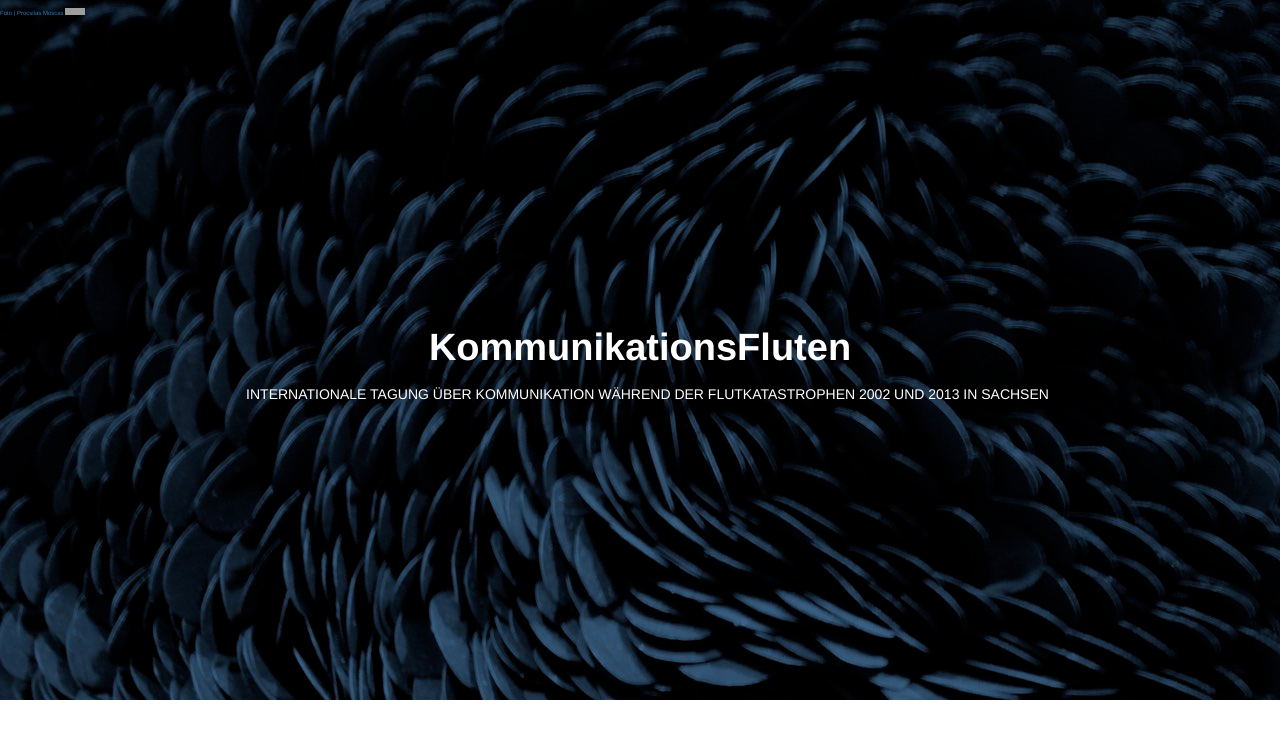
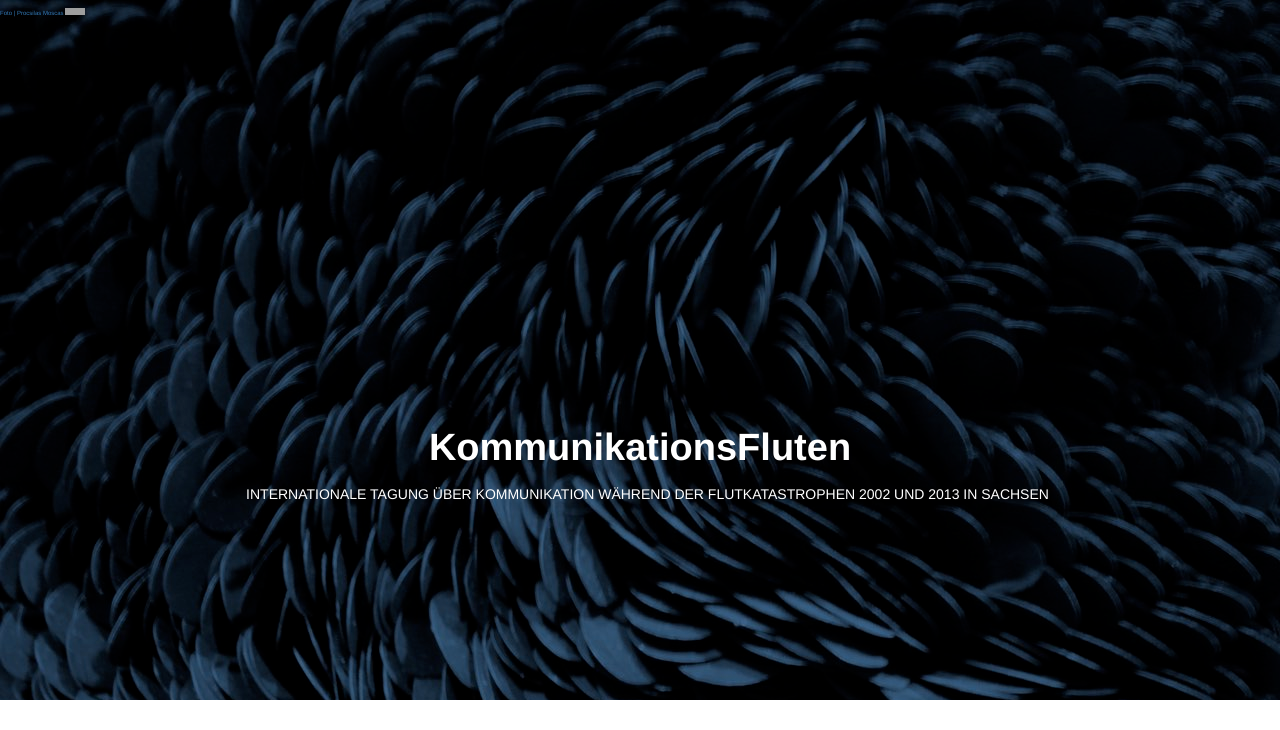
Before and after one commit to susedev/test, a Jekyll site: the page built from index.html, in a window 1280 px wide. Shown: the top 730 px of the page. Built offline with Jekyll 4.4.1, drawn with Linux system fonts in a browser that asks for light colours; nearby versions of some CDN libraries; grey boxes are pictures that could not be loaded.

Commit message:
Update home.html

```diff
--- a/_layouts/home.html
+++ b/_layouts/home.html
@@ -11,7 +11,7 @@
 <header class="intro-header" style="background-image: url('{{ site.base_url }}/background-1280x800.jpg'); display: block; max-height: 100%; max-width: 100%;">
     <a href="https://www.flickr.com/photos/procsilas/3010458671/in/photostream/" style="font-size: 6px; color:#808080, text-align: right; "> Foto | Procsilas Moscas </a>
     <a rel="license" href="http://creativecommons.org/licenses/by/2.0/"><img alt="Creative Commons License" style="height: 7px; width: 20px; position:right;" src="https://i.creativecommons.org/l/by/2.0/88x31.png" /></a></p>
-    <a href="{{ site.base_url }}/konferenz-kommunikationsfluten.html"><p style="color:#FFF; font-size: 38px; font-weight:bold; text-align: center; margin-top:300px; margin-bottom: ">KommunikationsFluten</p></a>
+    <a href="{{ site.base_url }}/konferenz-kommunikationsfluten.html"><p style="color:#FFF; font-size: 38px; font-weight:bold; text-align: center; margin-top:400px; margin-bottom: ">KommunikationsFluten</p></a>
     <a href="{{ site.base_url }}/konferenz-kommunikationsfluten.html"><p style="font-size:14px; color:#FFF; text-align: center; text-transform: uppercase;  padding-bottom:50px; margin-left: 15px;">Internationale Tagung über Kommunikation während der Flutkatastrophen 2002 und 2013 in Sachsen</p></a>
 </header>
 
```
